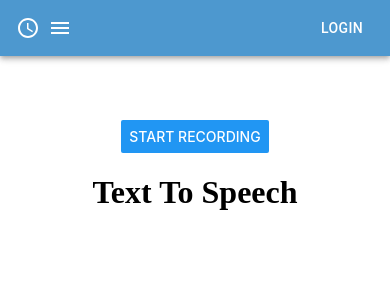
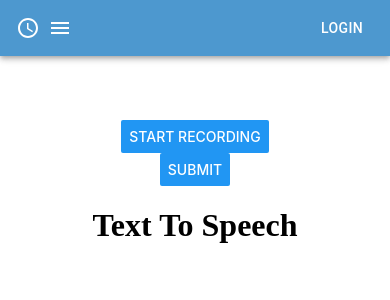
Before and after one commit to Capstone-Projects-2022-Spring/project-60seconds, a React Native app: screen /Record in a window 390 px wide. Shown: the top 300 px of the page. Built offline with nearby package versions, Linux system fonts and the light colour scheme.

Commit message:
UI changes and addition of submit button

```diff
--- a/components/recorder.js
+++ b/components/recorder.js
@@ -16,6 +16,8 @@ export default function recorder() {
 	const [recording, setRecording] = React.useState();
 	const [recordings, setRecordings] = React.useState([]);
 	let isRecording = false;
+	let helper = 0;
+
 
 	async function startRecording() {
 		try {
@@ -39,6 +41,7 @@ export default function recorder() {
 	}
 
 	async function sendToServer(recording, username) {
+		console.log("Sending to server...");
 		const fileName = '60seconds-audio.mp3'
 
 		// SO snippet
@@ -102,7 +105,22 @@ export default function recorder() {
 		isRecording = false;
 
 		let user = await axios.get('https://api.60seconds.io/api/user');
-		sendToServer(recording, user.data.username);
+		const username = user.data.username;
+
+		if (helper > 0)
+			sendToServerHelper(recording, username);
+		else
+			console.log("submit not pressed");
+
+	}
+
+	function sendToServerHelper(recording, username) {
+		console.log("in helper with value: " + helper);
+		sendToServer(recording, username);
+	}
+
+	function increaseCounter() {
+		helper++;
 	}
 
 	function getDurationFormatted(millis) {
@@ -167,6 +185,12 @@ export default function recorder() {
 					sx={{ mt: 3, mb: 2 }}
 				/>
 				{getRecordingLines()}
+				<Button
+					title={'Submit'}
+					onPress={increaseCounter}
+					fullWidth
+					sx={{ mt: 3, mb: 2 }}
+				/>
 				<h1 id='header'>Text To Speech</h1>
 				<div className="words" contentEditable suppressContentEditableWarning>
 					<p id='content'></p>
@@ -195,6 +219,7 @@ const styles = StyleSheet.create({
 	},
 	button: {
 		margin: 16,
+		marginTop: 16,
 	}
 });
 
```
